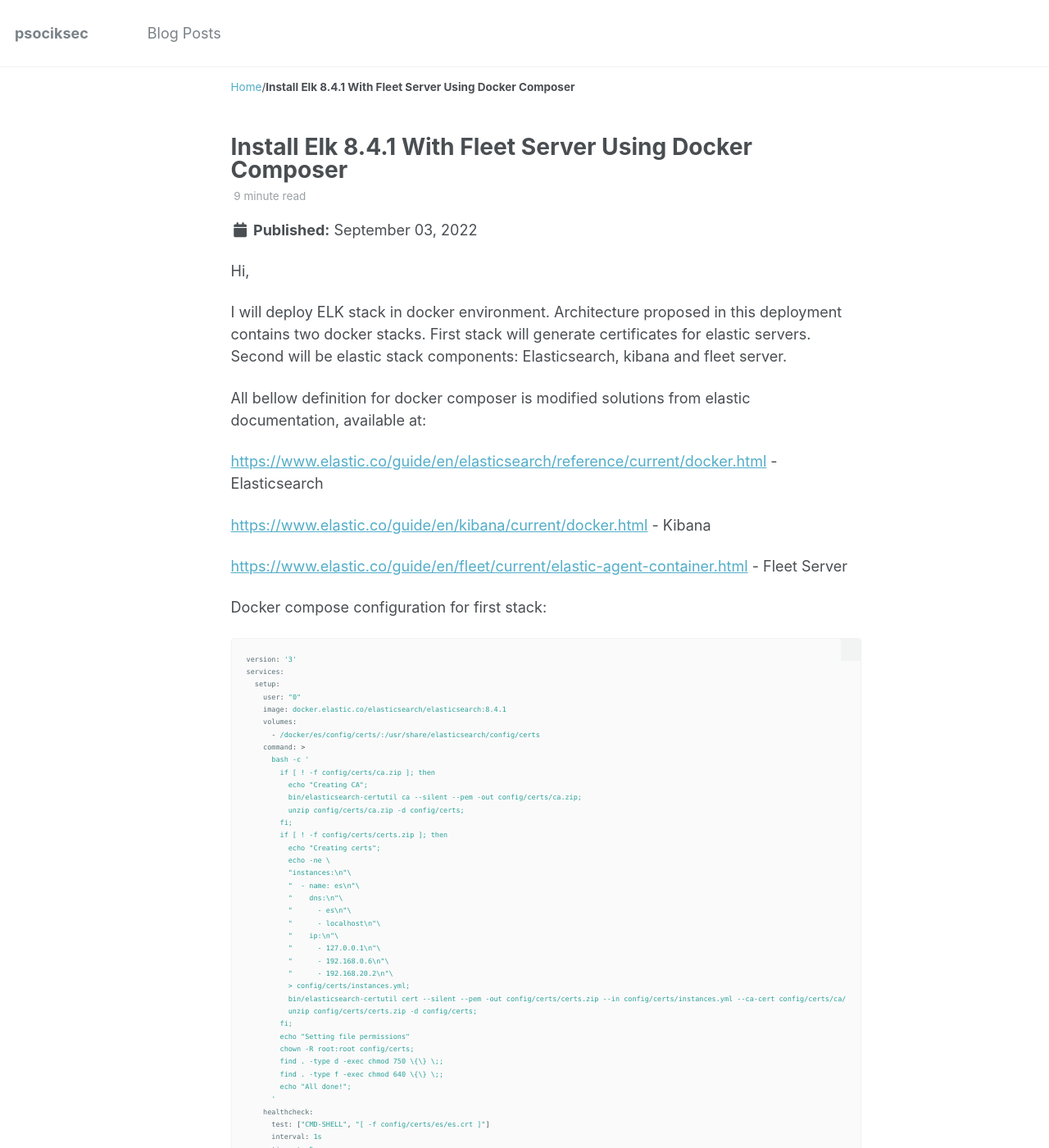
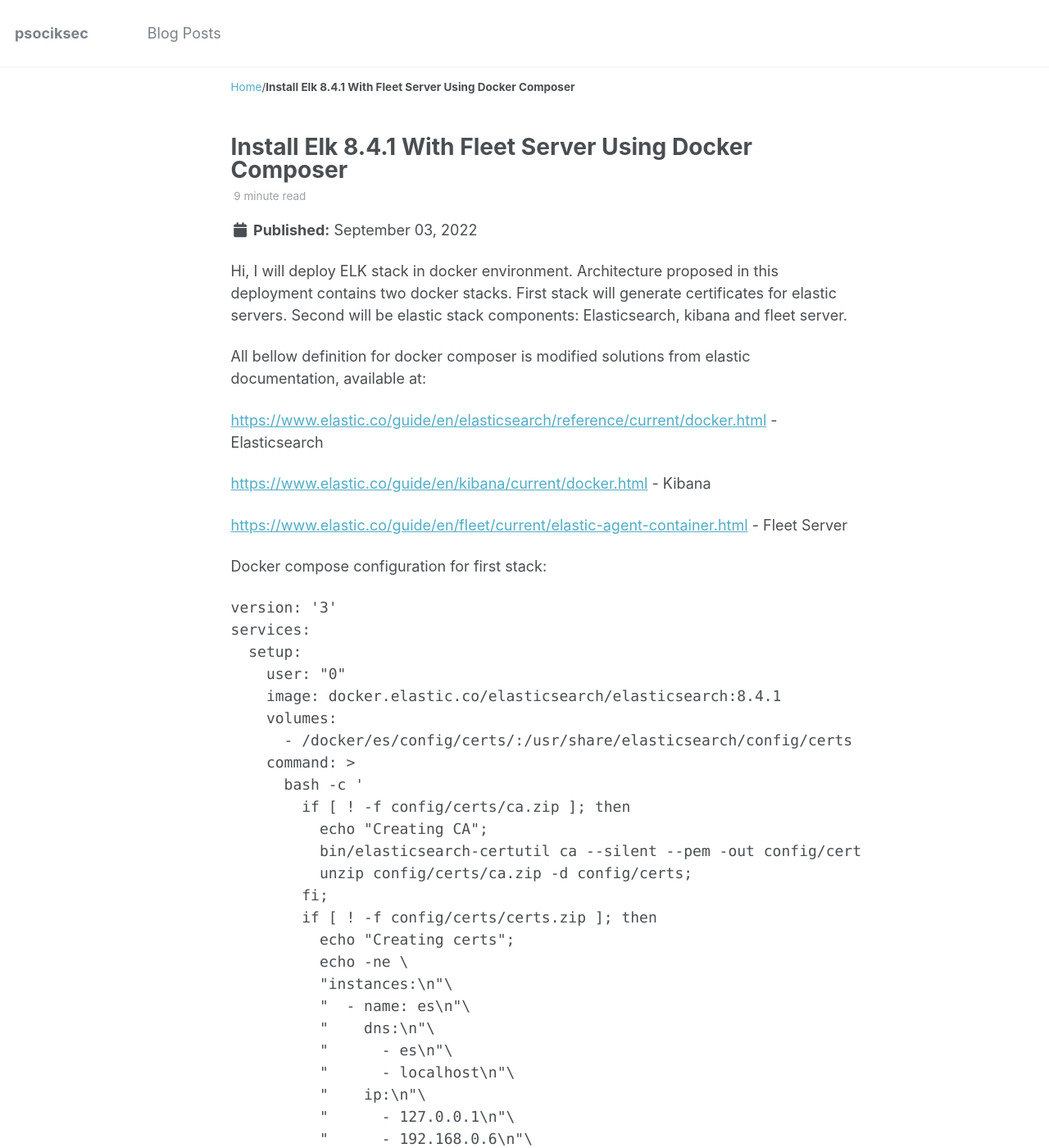
Before and after one commit to psocik/psocik.github.io, a Jekyll site: the page built from _posts/2022-09-03-install-elk-8.4.1-with-fleet-server-using-docker-composer.md, in a window 1280 px wide and 1400 px high. Shown: the whole window at 82% size. Built offline with Jekyll 4.4.1, drawn with Linux system fonts in a browser that asks for light colours; part of the change alters nothing that is shown; some of the changed text lies outside the part shown.

Commit message:
Update 2022-09-03-install-elk-8.4.1-with-fleet-server-using-docker-composer.md

````diff
--- a/_posts/2022-09-03-install-elk-8.4.1-with-fleet-server-using-docker-composer.md
+++ b/_posts/2022-09-03-install-elk-8.4.1-with-fleet-server-using-docker-composer.md
@@ -1,6 +1,4 @@
-Hi,
-
-I will deploy ELK stack in docker environment. Architecture proposed in this deployment contains two docker stacks. First stack will generate certificates for elastic servers. Second will be elastic stack components: Elasticsearch, kibana and fleet server.
+Hi, I will deploy ELK stack in docker environment. Architecture proposed in this deployment contains two docker stacks. First stack will generate certificates for elastic servers. Second will be elastic stack components: Elasticsearch, kibana and fleet server.
 
 All bellow definition for docker composer is modified solutions from elastic documentation, available at:
 
@@ -12,7 +10,7 @@ All bellow definition for docker composer is modified solutions from elastic doc
 
 Docker compose configuration for first stack:
 
-```yaml
+```YAML
 version: '3'
 services:
   setup:
@@ -297,7 +295,7 @@ I added config for fleet server to my docker stack configuration:
 
 After that I restarted stack. After a while, I could login to kibana and in fleet configuration page i noticed that fleet server was added with heal status updating. After few moments it was green healthy.
 
-[![2022-09-03-install-elk-841-using-docker-composer-1.png](/images/2022-09-03-install-elk-841-using-docker-composer-1.png)](/images/2022-09-03-install-elk-841-using-docker-composer-1.png)
+[![2022-09-03-install-elk-841-using-docker-composer-1.png](/images/2022-09-03-install-elk-841-using-docker-composer/2022-09-03-install-elk-841-using-docker-composer-1.png)](/images/2022-09-03-install-elk-841-using-docker-composer/2022-09-03-install-elk-841-using-docker-composer-1.png)
 
 Next step for fleet server to work and let agents to ship logs in elasticsearch I had to put certificates for "*output to elasticsearch*".
 
@@ -336,7 +334,7 @@ Now I have running server with elasticsearch, kibana and fleet server.
 
 To check I navigated to data\_streem section of Fleet page and you should get new data streams:
 
-[![2022-09-03-install-elk-841-using-docker-composer-2.png](/images/2022-09-03-install-elk-841-using-docker-composer-2.png)](/images/2022-09-03-install-elk-841-using-docker-composer-2.png)
+[![2022-09-03-install-elk-841-using-docker-composer-2.png](/images/2022-09-03-install-elk-841-using-docker-composer/2022-09-03-install-elk-841-using-docker-composer-2.png)](/images/2022-09-03-install-elk-841-using-docker-composer/2022-09-03-install-elk-841-using-docker-composer-2.png)
 
 Now I have all setup and running. Next I will configure agents for linux and windows, to start collecting logs from devices using elastic agent integrations.
 
````
